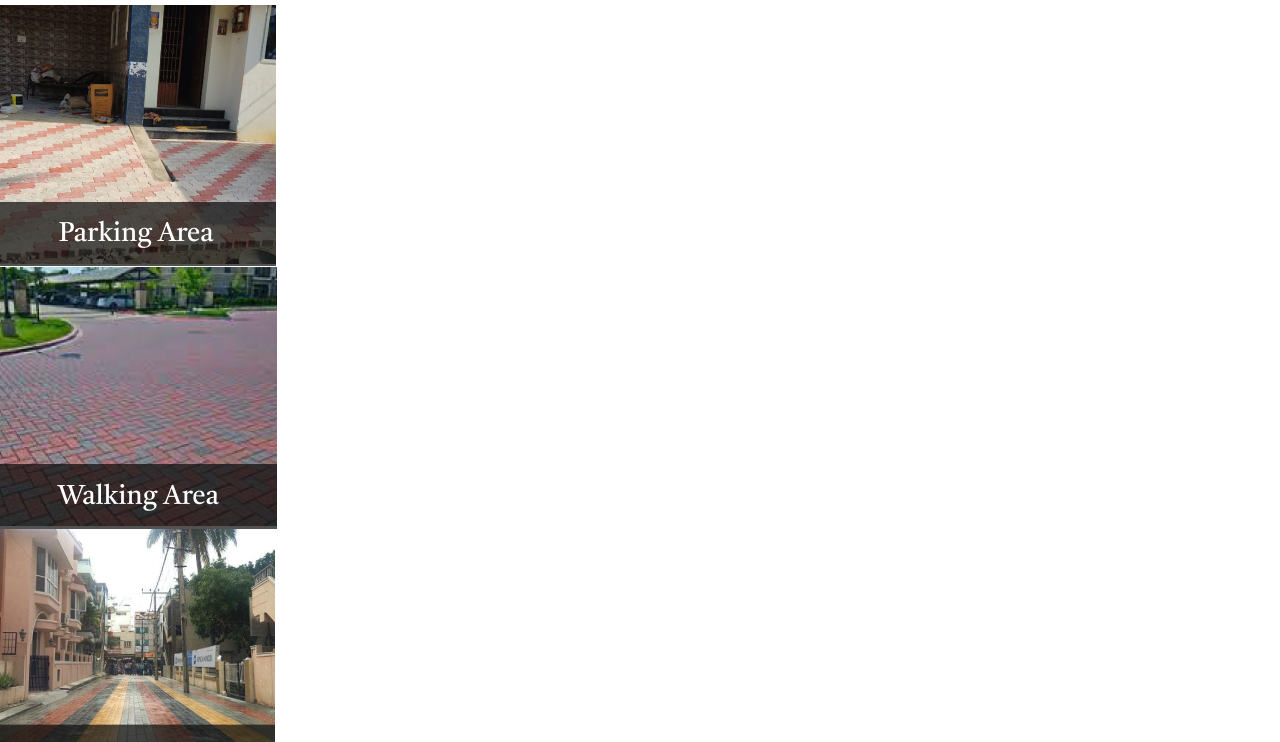
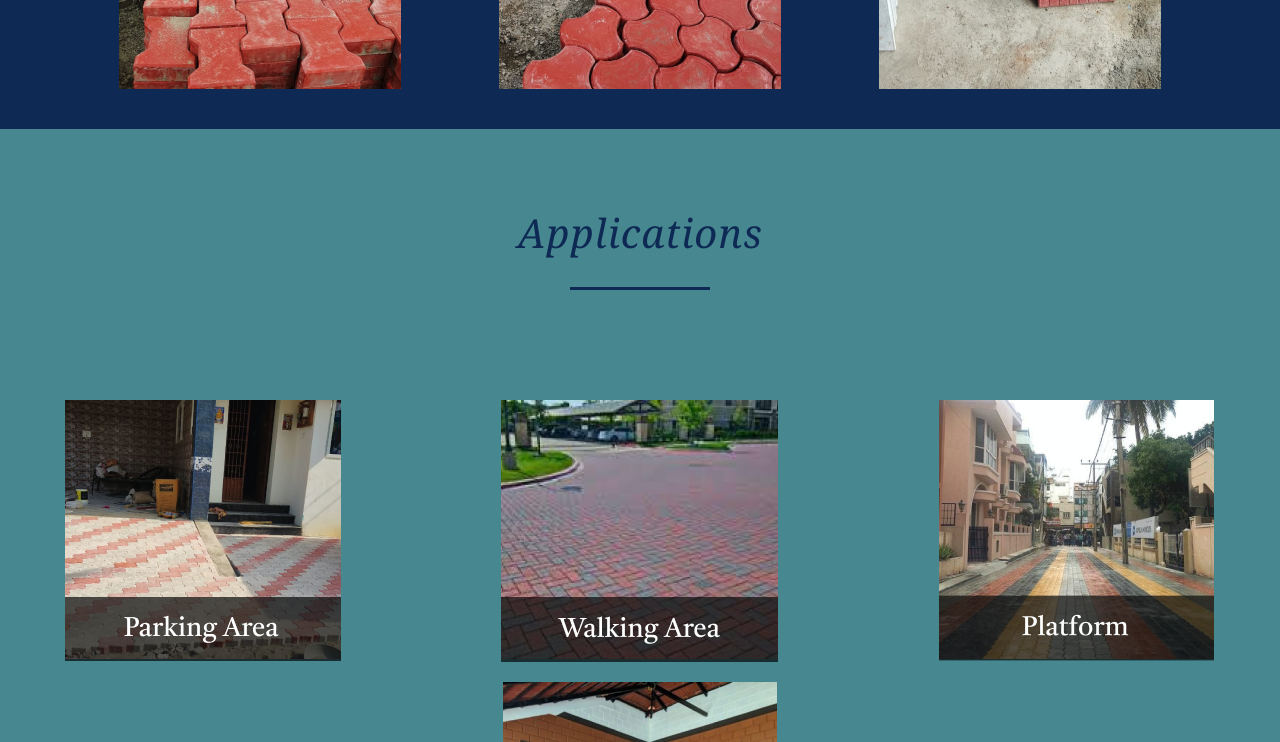
Before and after one commit to triCKY05/jes-tile, a plain HTML site: page index.html in a window 1280 px wide. Shown: the part 2058-2800 px from the top of the page. Drawn offline with nearby package versions, Linux system fonts and the light colour scheme; the site is published under a folder, as on GitHub Pages, so addresses that start at the root find nothing; a web font is replaced by a local one.

Commit message:
Update index.html

```diff
--- a/index.html
+++ b/index.html
@@ -5,15 +5,15 @@
     <meta charset="UTF-8">
     <meta name="viewport" content="width=device-width, initial-scale=1.0">
     <title>Jes Tiles</title>
-    <link href="../resources/css/bootstrap.css" rel="stylesheet">
-    <link href="/resources/css/new.css" rel="stylesheet">
-	<link href="../resources/css/style.css" rel="stylesheet">
+    <link href="./resources/css/bootstrap.css" rel="stylesheet">
+    <link href="./resources/css/new.css" rel="stylesheet">
+	<link href="./resources/css/style.css" rel="stylesheet">
 	<meta charset="utf-8">
     <meta name="viewport" content="width=device-width, initial-scale=1">
     <link href="https://cdn.jsdelivr.net/npm/bootstrap@5.3.0/dist/css/bootstrap.min.css" rel="stylesheet"
         integrity="sha384-9ndCyUaIbzAi2FUVXJi0CjmCapSmO7SnpJef0486qhLnuZ2cdeRhO02iuK6FUUVM" crossorigin="anonymous">
     <title>Jes Tiles</title>
-    <link rel="icon" href="../resources/img/icon-blue-outline.png" type="image/x-icon">
+    <link rel="icon" href="./resources/img/icon-blue-outline.png" type="image/x-icon">
 	<script src="https://ajax.googleapis.com/ajax/libs/jquery/3.5.1/jquery.min.js"></script>
 
     <link
@@ -193,7 +193,7 @@
 	</div>
 </section>
 
-    <script src="/resources/js/bootstrap.min.js"></script>
+    <script src="./resources/js/bootstrap.min.js"></script>
 	<script type="module" src="https://unpkg.com/ionicons@7.1.0/dist/ionicons/ionicons.esm.js"></script>
     <script nomodule src="https://unpkg.com/ionicons@7.1.0/dist/ionicons/ionicons.js"></script>
     <script src="https://cdn.jsdelivr.net/npm/bootstrap@5.3.0/dist/js/bootstrap.bundle.min.js"
```
